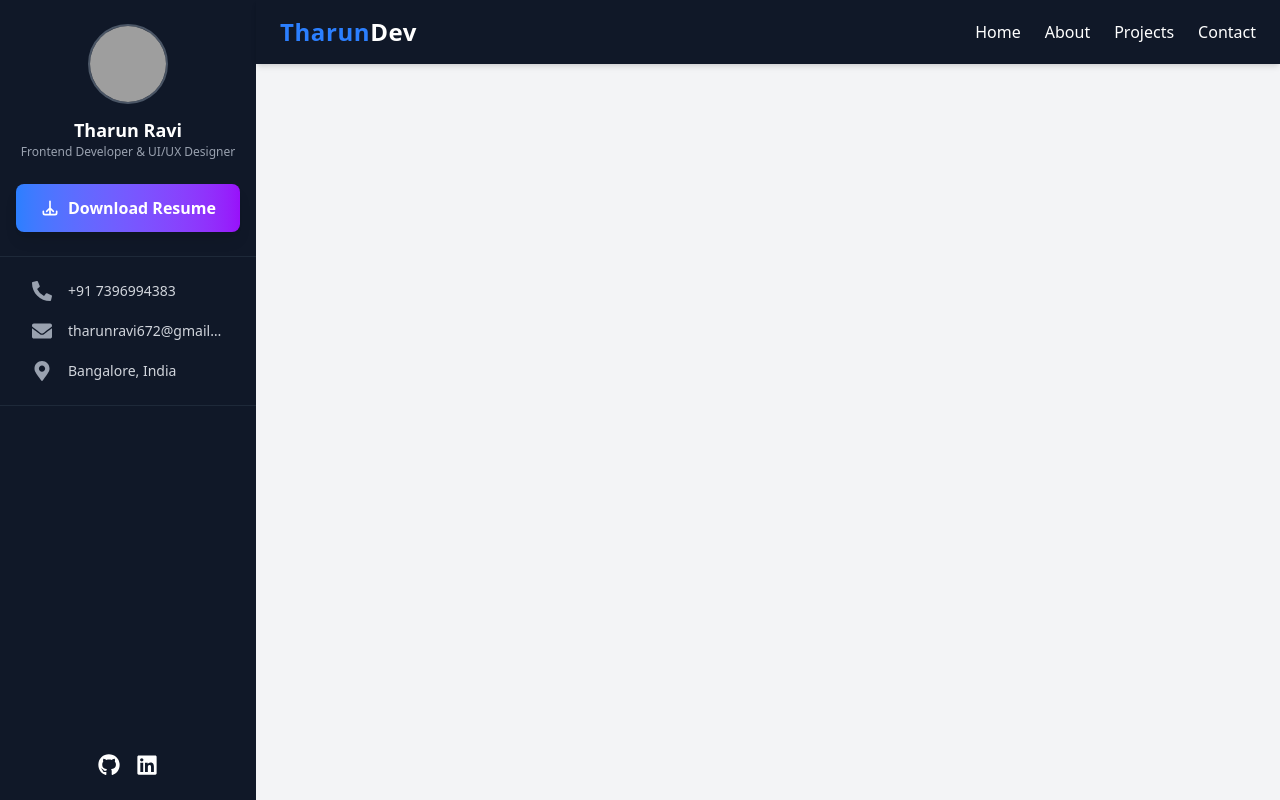
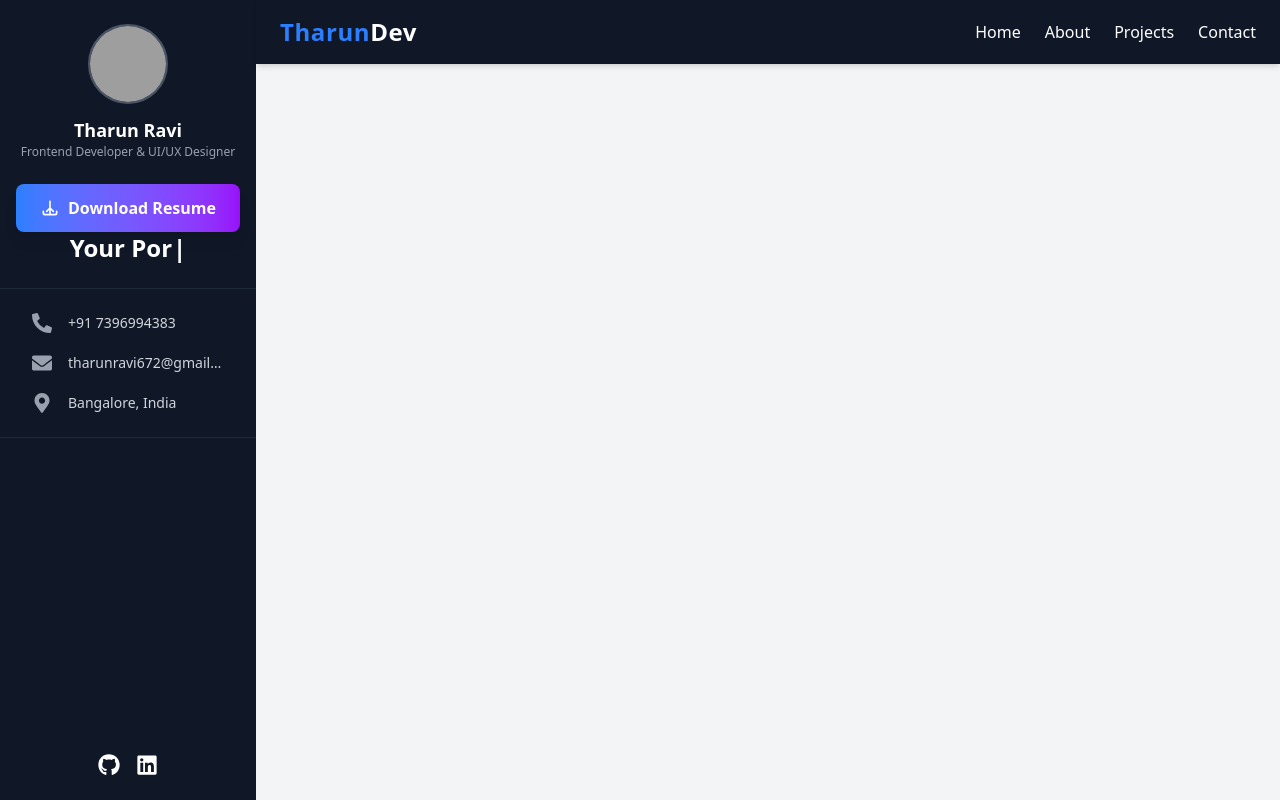
Before and after one commit to ravitharun/TharunProtifilo, a React (Vite) app in the folder Ui/: page /about in a window 1280 px wide. Built offline with nearby package versions, Linux system fonts and the light colour scheme; grey boxes are pictures that could not be loaded.

Commit message:
update with typeeffect:

```diff
--- a/Ui/package.json
+++ b/Ui/package.json
@@ -15,7 +15,9 @@
     "react-dom": "^19.2.0",
     "react-icons": "^5.5.0",
     "react-simple-typewriter": "^5.0.1",
-    "tailwindcss": "^4.1.17"
+    "react-type-animation": "^3.2.0",
+    "tailwindcss": "^4.1.17",
+    "typewriter-effect": "^2.22.0"
   },
   "devDependencies": {
     "@eslint/js": "^9.39.1",
--- a/Ui/src/Components/HeroSection.jsx
+++ b/Ui/src/Components/HeroSection.jsx
@@ -1,22 +1,15 @@
-import React from "react";
-import { Typewriter } from "react-simple-typewriter";
-
+import Typewriter from "typewriter-effect";
 
 function HeroSection() {
   return (
-    <div className="flex flex-col items-center justify-center h-screen bg-gray-900 text-white">
-      <h1 className="text-4xl md:text-6xl font-bold mb-4">Hi, I'm Tharun Ravi</h1>
-      <h2 className="text-xl md:text-2xl text-gray-300">
-        <Typewriter
-          words={["Frontend Developer", "UI/UX Designer", "React Enthusiast"]}
-          loop={0}
-          cursor
-          cursorStyle="|"
-          typeSpeed={70}
-          deleteSpeed={50}
-          delaySpeed={1000}
-        />
-      </h2>
+    <div className="text-2xl font-bold">
+      <Typewriter
+        options={{
+          strings: ["Protifilo", "Your Portfolio", "Your Space"],
+          autoStart: true,
+          loop: true,
+        }}
+      />
     </div>
   );
 }
--- a/Ui/src/Components/LeftNavbar.jsx
+++ b/Ui/src/Components/LeftNavbar.jsx
@@ -2,7 +2,7 @@
 
 import { FaEnvelope, FaEnvelopeOpenText, FaHome, FaMapMarkerAlt, FaPhoneAlt, FaProjectDiagram, FaUser, FaGithub, FaLinkedin } from "react-icons/fa";
 import ResumeButton from "./ResumeButton";
-// import HeroSection from "./HeroSection";
+import HeroSection from "./HeroSection";
 function LeftNavbar({ isMobileOpen, setIsMobileOpen }) {
   console.log({ isMobileOpen, setIsMobileOpen })
   const menuItems = [
@@ -42,7 +42,7 @@ function LeftNavbar({ isMobileOpen, setIsMobileOpen }) {
           <p className="text-xs text-gray-400">Frontend Developer & UI/UX Designer</p>
           <br />
           <ResumeButton></ResumeButton>
-          {/* <HeroSection></HeroSection> */}
+          <HeroSection></HeroSection>
         </div>
 
         {/* Contact Info */}
```
Also changed, not shown: 1 other file (tests, documents, lock files or other folders).
